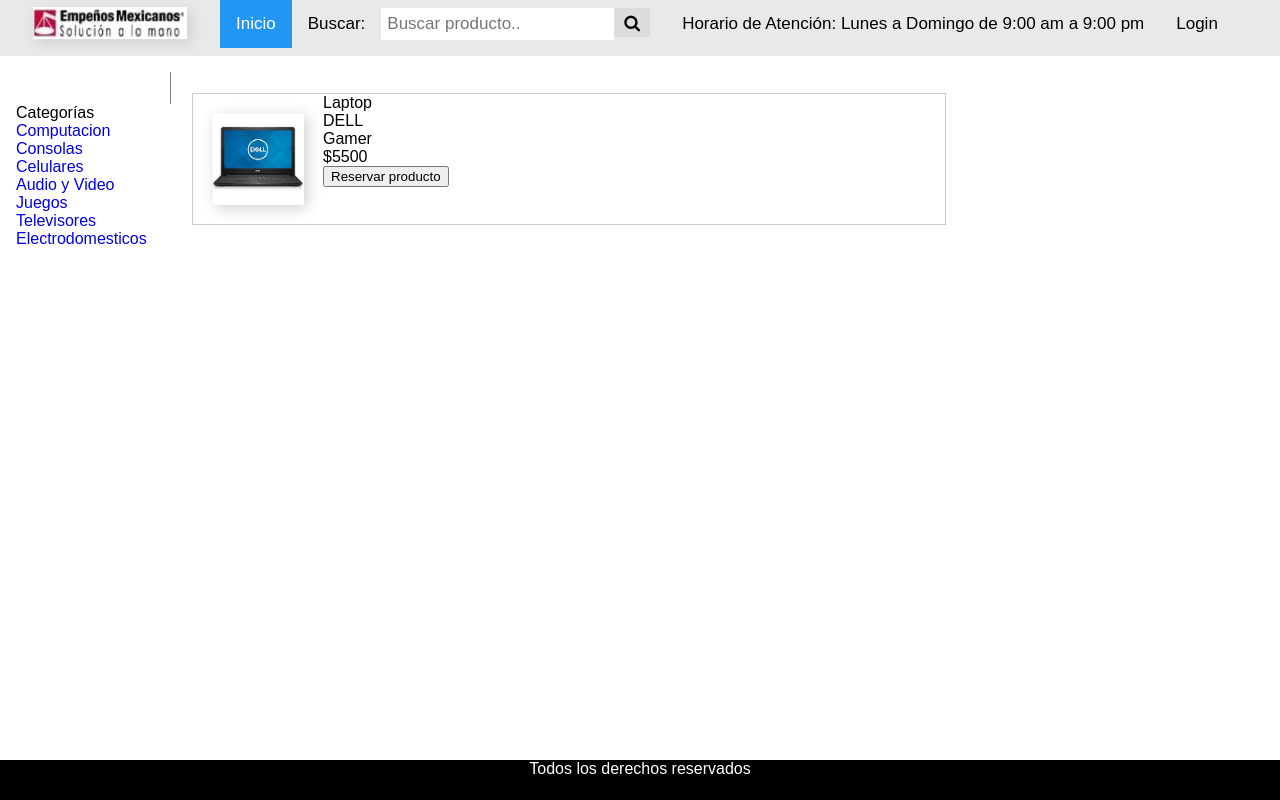
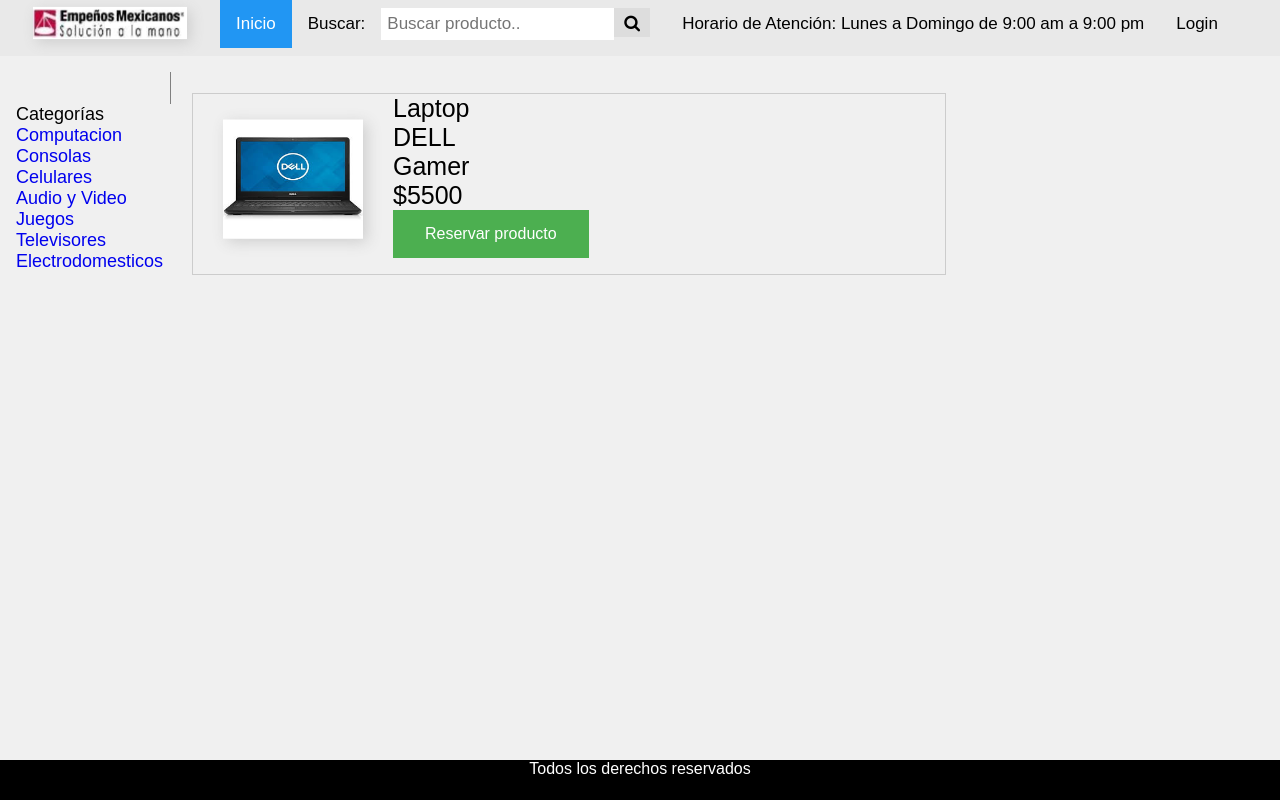
Before and after one commit to EEllisonJM/EmpeniosOaxaca, a PHP site: page /index.php?categoria=Computacion in a window 1280 px wide. Run offline with PHP 8.4, Linux system fonts and the light colour scheme; data comes from the database, SQL or seed files in the repository; data that the repository does not hold is empty.

Commit message:
Boton bonito Reservar

```diff
--- a/css/myStyle.css
+++ b/css/myStyle.css
@@ -99,16 +99,29 @@
     float: left;
     width: 70%;
 }
-
+.datosProducto{
+  font-size: 25px;
+}
 div.gallery:hover {
-    border: 10px solid #0fc;
+    border: 5px solid #0fc;
 }
-
+#btnReservar {/*Boton reservar*/
+    background-color: #4CAF50; /* Green */
+    border: none;
+    color: white;
+    padding: 15px 32px;
+    text-align: center;
+    text-decoration: none;
+    display: inline-block;
+    font-size: 16px;
+}
+/*.reservar input {  }*/
 div.gallery img {
+  border-color: #fff;
     position: relative;
     float: left;
-    width:  130px;
-    height: 130px;
+    width:  200px;
+    height: 170px;
     background-position: 50% 50%;
     background-repeat:   no-repeat;
     background-size:     cover;
@@ -127,6 +140,7 @@
 
 .categoria nav ul a {
     text-decoration: none;
+    font-size: 18px;
 }
 html {
   min-height: 100%;
@@ -135,6 +149,7 @@
 body {
   margin: 0;
   margin-bottom: 40px;
+  background: #f0f0f0;
 }
 article {
     margin-left: 170px;
--- a/mostrarProductos.php
+++ b/mostrarProductos.php
@@ -13,30 +13,30 @@
         echo $row["rutaImagen"];
 ?>"  />
       </a>
-      <div class="nombre">
+      <div class="datosProducto">
         <?php
         echo $row["nombre"];
 ?>
      </div>
-      <div class="marca">
+      <div class="datosProducto">
         <?php
         echo $row["marca"];
 ?>
      </div>
-      <div class="descripcion">
+      <div class="datosProducto">
         <?php
         echo $row["descripcion"];
 ?>
      </div>
-      <div class="precio">
+      <div class="datosProducto">
         <?php
         echo "$".$row["precio"];
 ?>
       </div>
       <div class="reservar">
         <form action="index.php" method="POST">
-            <input type="text" hidden name="reservargetID" value='<?php echo $row['idProducto']; ?>'>
-            <input type="submit" value="Reservar producto" />
+            <input type="text" hidden="hidden" name="reservargetID" value='<?php echo $row['idProducto']; ?>'>
+            <input type="submit" value="Reservar producto" name="btnReservar" id="btnReservar" />
         </form>
       </div>
     </div>
```
